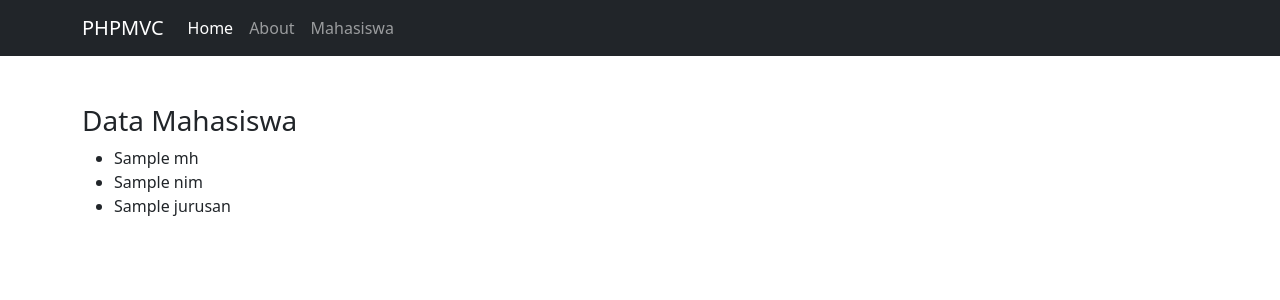
After one commit to asepsaepulanwar218/phpmvc, a PHP site: the page made by app/views/mahasiswa/index.php in a window 1280 px wide. The commit adds this page. Shown: the top 300 px of the page. Run offline with PHP 8.4, Linux system fonts and the light colour scheme; the template is opened without the code that fills it: most values are stand-ins (such as "Sample title", 1, 10 or a date in 2020); some libraries are stand-ins or nearby versions.

Commit message:
melanjutkan tentang model & connect db getAllMahasiswa

```diff
--- a/app/controllers/Home.php
+++ b/app/controllers/Home.php
@@ -1,10 +1,12 @@
 <?php
 
 class Home extends Controller {
+
     public function index() {
         $data['judul'] = 'Home';
+        $data['nama'] = $this->model('User_model')->getUser();
         $this->view('templates/header', $data);
-        $this->view('home/index');
+        $this->view('home/index', $data);
         $this->view('templates/footer');
     }
 }
--- a/app/core/Controller.php
+++ b/app/core/Controller.php
@@ -3,4 +3,9 @@ class Controller {
     public function view($view, $data = []) {
         require_once '../app/views/' . $view . '.php';
     }
+
+    public function model($model) {
+        require_once '../app/models/' . $model . '.php';
+        return new $model;
+    }
 }
--- a/app/views/about/index.php
+++ b/app/views/about/index.php
@@ -1,5 +1,5 @@
 <div class="container">
     <h1 class='mt-4'>About Me</h1>
-    <img src="<?=BASEURL;?>/img/my-poto.png" alt="my-poto" width="200px" class="rounded-circle shadow mt-3">
-    <p>Halo, Nama saya <?= $data['nama'] ?>, umur saya <?= $data['umur'] ?>, saya seorang <?= $data['pekerjaan'] ?></p>
+    <img src="<?=BASEURL;?>/img/my-poto.jpg" alt="my-poto" width="200px" class="rounded-circle shadow mt-3">
+    <p>Halo, Nama saya <?= $data['nama'] ?>, umur saya <?= $data['umur'] ?>, saya seorang <?= $data['pekerjaan'] ?> tambahan <?= $data['judul'] ?></p>
 </div>
--- a/app/views/home/index.php
+++ b/app/views/home/index.php
@@ -1,2 +1,2 @@
 
-    <h1 class="text-center mt-2 san-serif">Selamat Datang di Website Saya</h1>
+    <h1 class="text-center mt-2 san-serif">Selamat Datang di Website Saya, nama saya <?= $data['nama']; ?> </h1>
--- /dev/null
+++ b/app/views/mahasiswa/index.php
@@ -0,0 +1,16 @@
+<div class="container mt-5">
+
+<div class="row">
+    <div class="col-6">
+        <h3>Data Mahasiswa</h3>
+        <?php foreach ($data['mhs'] as $mhs) : ?>
+            <ul>
+                <li><?= $mhs['nama']; ?></li>
+                <li><?= $mhs['nim']; ?></li>
+                <li><?= $mhs['jurusan']; ?></li>
+            </ul>
+        <?php endforeach; ?>
+    </div>
+</div>
+
+</div>
--- a/app/views/templates/header.php
+++ b/app/views/templates/header.php
@@ -18,6 +18,7 @@
       <div class="navbar-nav">
         <a class="nav-link active" aria-current="page" href="<?=BASEURL;?>">Home</a>
         <a class="nav-link" href="<?=BASEURL;?>/about">About</a>
+        <a class="nav-link" href="<?=BASEURL;?>/mahasiswa">Mahasiswa</a>
       </div>
     </div>
   </div>
```
Also changed, not shown: app/controllers/Mahasiswa.php (added, +12 -0 lines), app/models/Mahasiswa_model.php (added, +21 -0 lines), app/models/User_model.php (added, +9 -0 lines), public/img/my-poto.jpg (added).
